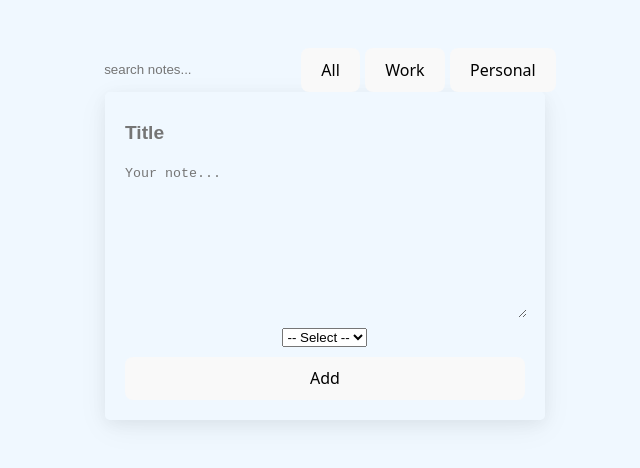
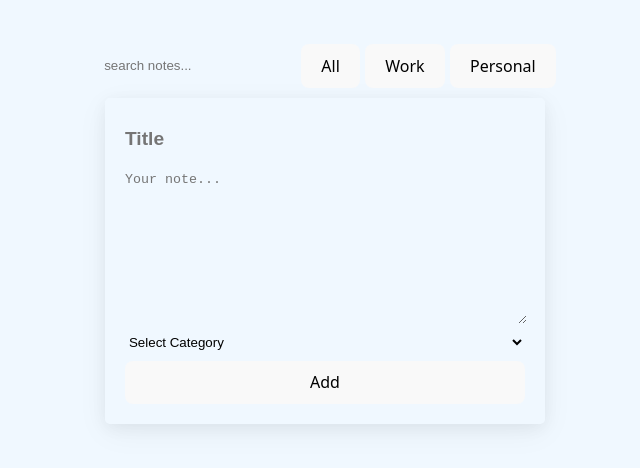
Before and after one commit to mishelld/QuickNotes-Project, a React (Vite) app in the folder QuickNotes-app/: page / in a window 1280 px wide. Shown: the part 156-624 px from the top of the page, without its empty margins (315-955 px from the left). Built offline with nearby package versions, Linux system fonts and the light colour scheme.

Commit message:
add select css

```diff
--- a/QuickNotes-app/src/components/CreateNote.css
+++ b/QuickNotes-app/src/components/CreateNote.css
@@ -14,12 +14,17 @@ body {
 }
 .notes-container header {
   display: flex;
+  margin-bottom: 10px;
 }
 .notes-container .note-wrapper {
   margin: 0 auto;
   max-width: 1200px;
 }
-
+.notes-container .create-note select {
+  width: 100%;
+  background-color: transparent;
+  border: none;
+}
 .create-note {
   display: flex;
   flex-direction: column;
--- a/QuickNotes-app/src/components/CreateNote.jsx
+++ b/QuickNotes-app/src/components/CreateNote.jsx
@@ -128,7 +128,7 @@ function CreateNote() {
               onChange={(e) => setText(e.target.value)}
             />
             <select value={category} onChange={handleCategory}>
-              <option value="">-- Select --</option>
+              <option value="">Select Category</option>
               <option value="personal">Personal</option>
               <option value="work">Work</option>
             </select>
```
